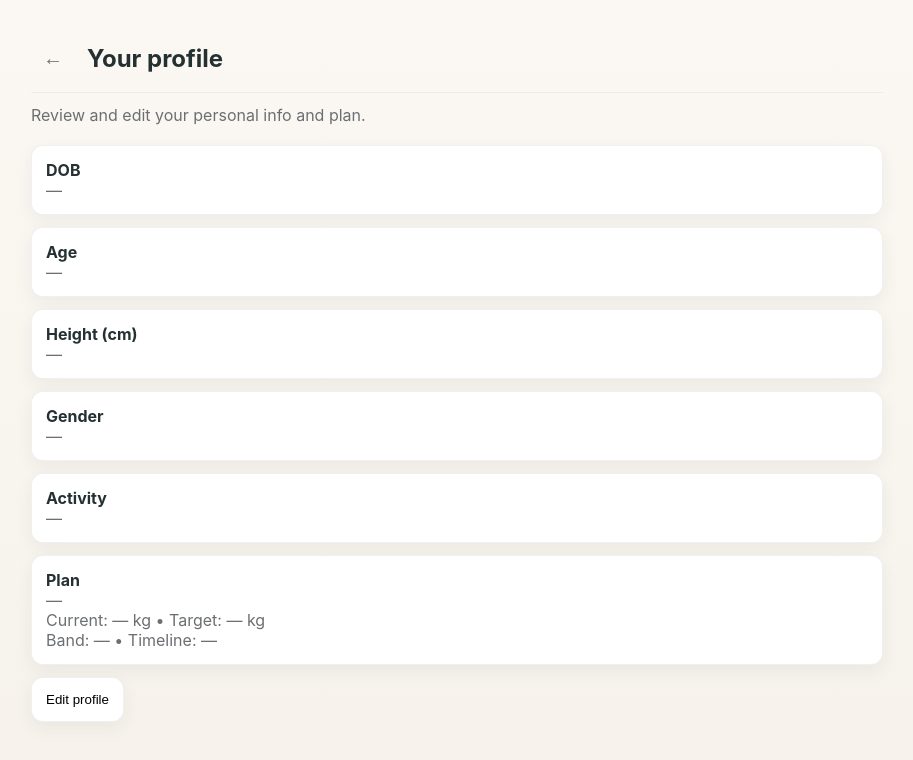
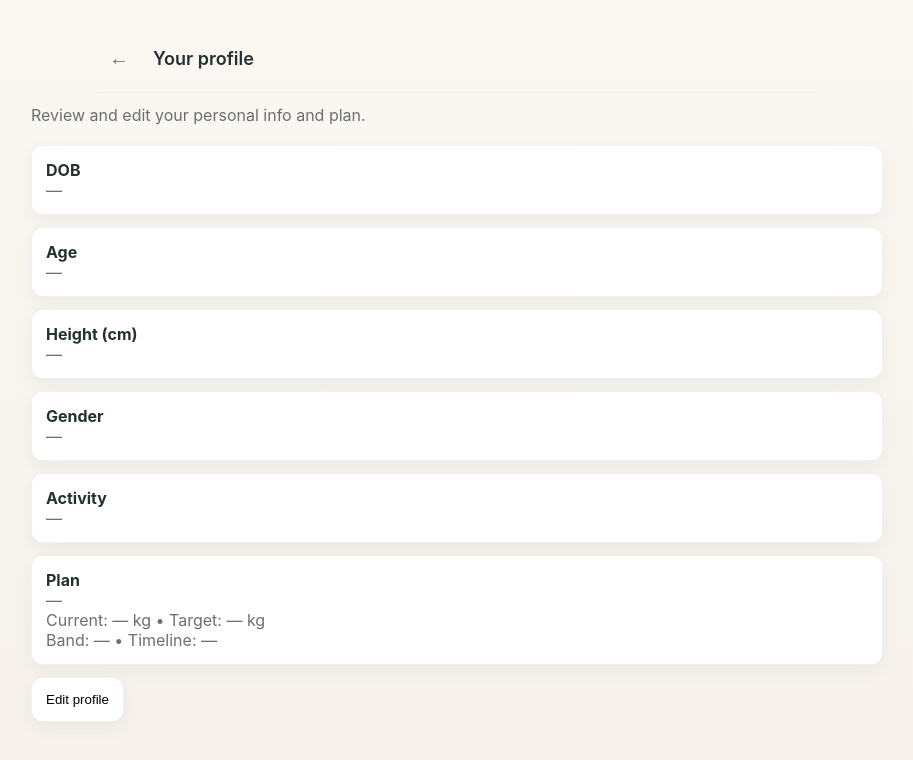
Before and after one commit to AshuferMorningstar/Calorie-Tracker, a React (Vite) app: page /profile in a window 1280 px wide. Shown: the top 760 px of the page, without its empty margins (183-1096 px from the left). Built offline with nearby package versions, Linux system fonts and the light colour scheme.

Commit message:
Update dashboard header and main layout styles
Reduced max-width and padding for dashboard header and main content to improve layout. Adjusted .profile-top styles and h2 heading for better visual consistency.

```diff
--- a/src/App.jsx
+++ b/src/App.jsx
@@ -134,16 +134,16 @@ export default function App(){
 
   return (
     <div>
-      <div className="dashboard-header" style={{display:'flex',justifyContent:'space-between',alignItems:'center',padding:24,maxWidth:900,margin:'0 auto'}}>
+      <div className="dashboard-header profile-top" style={{display:'flex',justifyContent:'space-between',alignItems:'center'}}>
         <div>
-          <h2 style={{margin:0}}>Calorie Wise</h2>
+          <h2>Calorie Wise</h2>
         </div>
         <div style={{display:'flex',gap:8,alignItems:'center'}}>
           <button ref={hamburgerRef} className="icon-btn hamburger-icon" title="Menu" aria-label="Open menu" onClick={toggleMenu}>☰</button>
         </div>
       </div>
 
-      <main ref={mainRef} style={{padding:24,maxWidth:900,margin:'0 auto',display:'grid',gap:16}}>
+      <main ref={mainRef} style={{padding:16,maxWidth:720,margin:'0 auto',display:'grid',gap:16}}>
 
         <div className="dashboard-grid">
           <div className="card">
--- a/styles.css
+++ b/styles.css
@@ -206,11 +206,13 @@ html,body{height:100%;margin:0;font-family:Inter,Segoe UI,Helvetica,Arial,sans-s
 /* profile top dashboard (full-width header, not a card) */
 .profile-top{
   width:100%;
-  max-width:900px;
+  max-width:720px;
   margin:0 auto 8px auto;
-  padding:12px 0;
+  padding:6px 0;
   border-bottom:1px solid rgba(36,48,49,0.06);
 }
+
+.profile-top h2{margin:0;font-size:18px;font-weight:600}
 
 /* theme toggle (sun / moon) */
 .theme-toggle{
```
